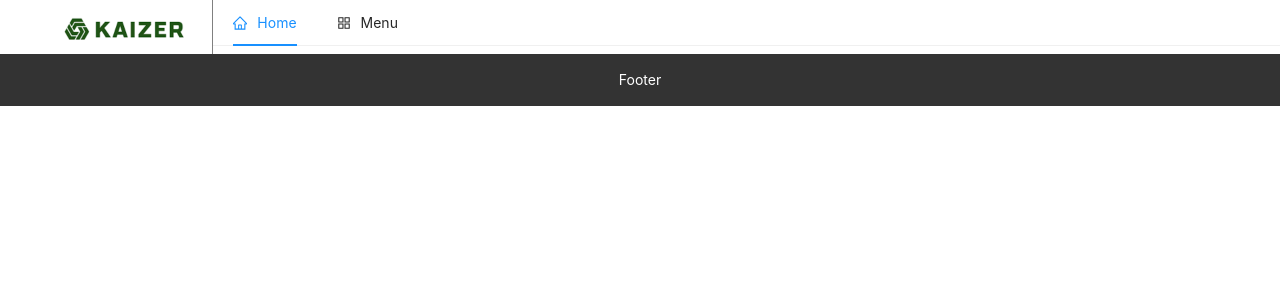
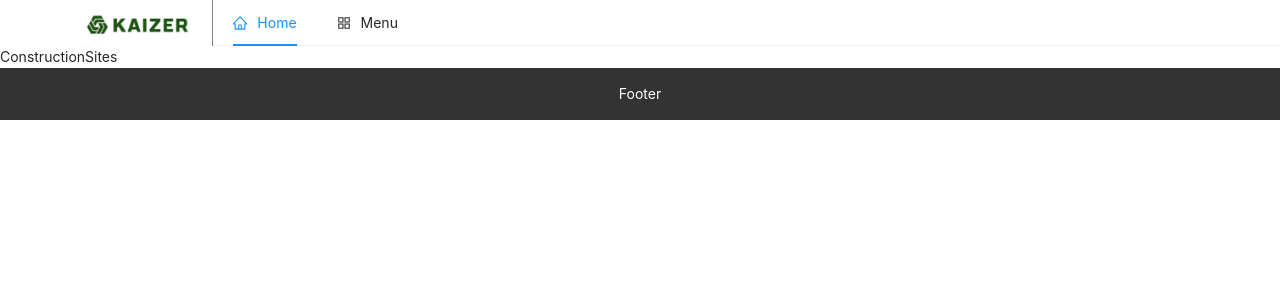
Before and after one commit to sauravk-drupalchamp/kaizer-pwa, a React (Create React App) app: page /construction-sites in a window 1280 px wide. Before the commit this address had no page. Shown: the top 300 px of the page. Built offline with nearby package versions, Linux system fonts and the light colour scheme.

Commit message:
Adding Changes

```diff
--- a/src/App.js
+++ b/src/App.js
@@ -1,5 +1,5 @@
 import { React, Fragment } from "react";
-import { Homepage, Header, Footer, AddToolbox } from "./components";
+import { Homepage, Header, Footer, AddToolbox, ConstructionSites } from "./components";
 import { BrowserRouter as Router, Route, Routes } from "react-router-dom";
 import './App.css'
 
@@ -11,6 +11,7 @@ const App = () => {
         <Routes>
           <Route path="/" exact element={<Homepage />} />
           <Route path="/add-toolbox" exact element={<AddToolbox />} />
+          <Route path="/construction-sites" exact element={<ConstructionSites />} />
         </Routes>
         <Footer />
       </Router>
--- a/src/components/Forms/AddToolbox.jsx
+++ b/src/components/Forms/AddToolbox.jsx
@@ -6,8 +6,9 @@ import "./AddToolbox.css";
 
 const AddToolbox = () => {
   const dateFormat = "YYYY/MM/DD";
+  const arr = ['Not Identified', 'English', 'French', 'German', 'Spanish'];
   // FILE UPLOAD
-  const props = {
+  const propsUpload = {
     multiple: true,
     beforeUpload: (file) => {
       const isPDF = file.type === 'application/pdf';
@@ -79,7 +80,7 @@ const AddToolbox = () => {
             </Form.Item>
             {/* -----------------------------------------UPLOAD--------------------------------------- */}
             <Form.Item label="Files:">
-            <Upload {...props}>
+            <Upload {...propsUpload}>
               <Button icon={<UploadOutlined />}>Upload</Button>
             </Upload>
             </Form.Item>
@@ -99,11 +100,9 @@ const AddToolbox = () => {
                   .localeCompare(optionB.children.toLowerCase())
               }
             >
-              <Option value="1">Not Identified</Option>
-              <Option value="2">English</Option>
-              <Option value="3">Hindi</Option>
-              <Option value="4">Spanish</Option>
-              <Option value="5">German</Option>
+            {arr.map((item,i)=>{
+              return <Option value={i}>{item}</Option>;
+            })}
             </Select>
             </Form.Item>
 
--- a/src/components/Homepage/Homepage.css
+++ b/src/components/Homepage/Homepage.css
@@ -1,5 +1,6 @@
 .ant-col.homepage-banner.ant-col-xs-24.ant-col-sm-24.ant-col-md-24.ant-col-lg-12 img {
     width: 100%;
+    height: auto;
 }
 
 .ant-col.form-wrapper.ant-col-xs-24.ant-col-sm-24.ant-col-md-24.ant-col-lg-12 {
--- a/src/components/Layout/Header.css
+++ b/src/components/Layout/Header.css
@@ -1,7 +1,8 @@
-.ant-col.ant-col-4{
+.header-wrapper .ant-col.ant-col-4{
     border-right: 1px solid gray;
 }
 
-.ant-col.ant-col-4 img {
+.header-wrapper .ant-col.ant-col-4 img {
     float: right;
+    max-height: 46px;
 }
--- a/src/components/Layout/Header.jsx
+++ b/src/components/Layout/Header.jsx
@@ -19,7 +19,8 @@ const Header = () => {
             <Menu.Item key="home" icon={<HomeOutlined />}><a href="/">Home</a></Menu.Item>
             <Menu.SubMenu key="Menu" title="Menu" icon={<AppstoreOutlined />}>
               <Menu.Item key="addToolbox"><a href="/add-toolbox">Add Toolbox</a></Menu.Item>
-              <Menu.Item key="two">Navigation Three</Menu.Item>
+              <Menu.Item key="constructionSites"><a href="/construction-sites">Construction Sites</a></Menu.Item>
+              <Menu.Item key="externalWorker"><a href="/ext-worker">External Worker</a></Menu.Item>
             </Menu.SubMenu>
           </Menu>
         </Col>
--- /dev/null
+++ b/src/components/Pages/ConstructionSites.jsx
@@ -0,0 +1,9 @@
+import React from 'react'
+
+const ConstructionSites = () => {
+  return (
+    <div>ConstructionSites</div>
+  )
+}
+
+export default ConstructionSites
--- a/src/components/index.js
+++ b/src/components/index.js
@@ -2,3 +2,4 @@ export { default as Homepage } from '../components/Homepage/Homepage';
 export { default as Header } from '../components/Layout/Header';
 export { default as Footer } from '../components/Layout/Footer';
 export { default as AddToolbox } from '../components/Forms/AddToolbox';
+export { default as ConstructionSites } from '../components/Pages/ConstructionSites';
--- /dev/null
+++ b/src/config.js
@@ -0,0 +1,6 @@
+const config ={
+    drupal_local_url: 'http://local.learn',
+    drupal_live_url: '',
+}
+
+export default config;
```
